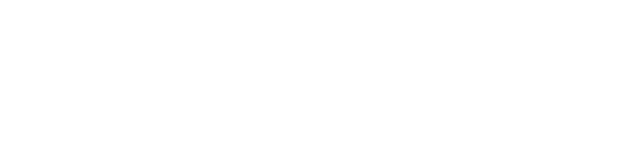
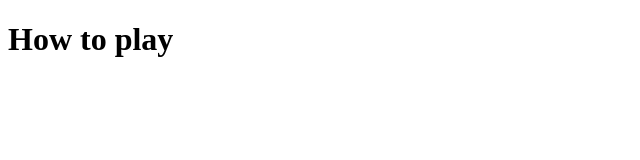
Before and after one commit to Thajeepan-Rathiharan/Module-2-Assessment, a plain HTML site: page howtoplay.html in a window 1280 px wide. Shown: the whole page, without its empty margins (0-640 px from the left). Drawn offline with Linux system fonts and the light colour scheme.

Commit message:
Added a title to the how to play page

```diff
--- a/howtoplay.html
+++ b/howtoplay.html
@@ -18,6 +18,10 @@
 
 <body>
 
+    <div>
+        <h1 id="mainheading"> How to play </h1>
+       </div>
+
 <footer>
 
 </footer>
```
